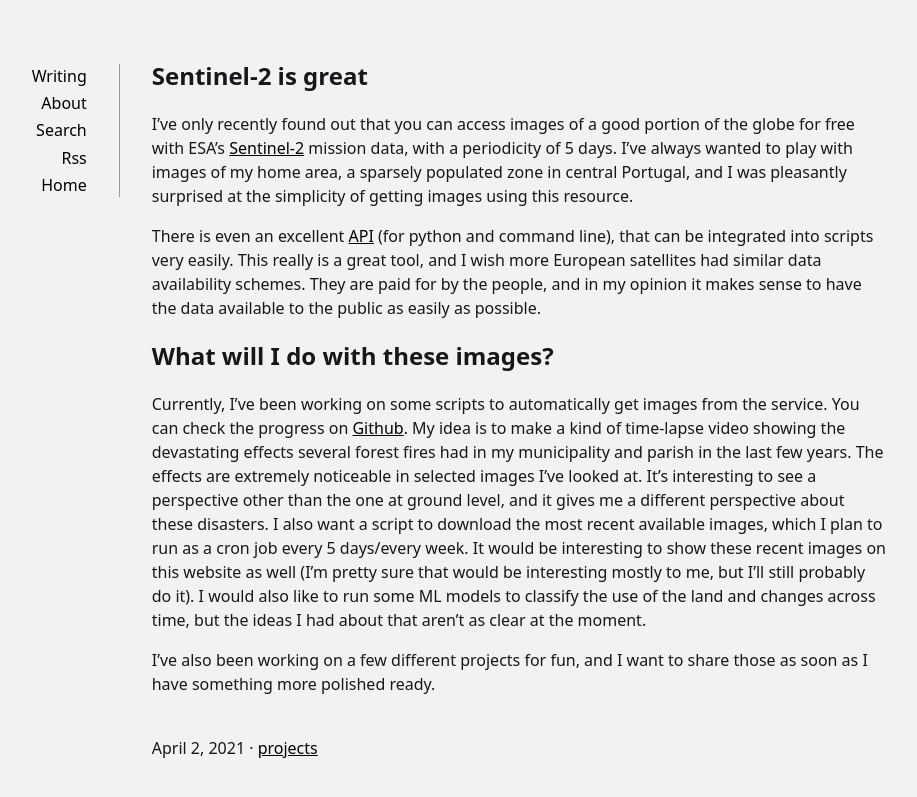
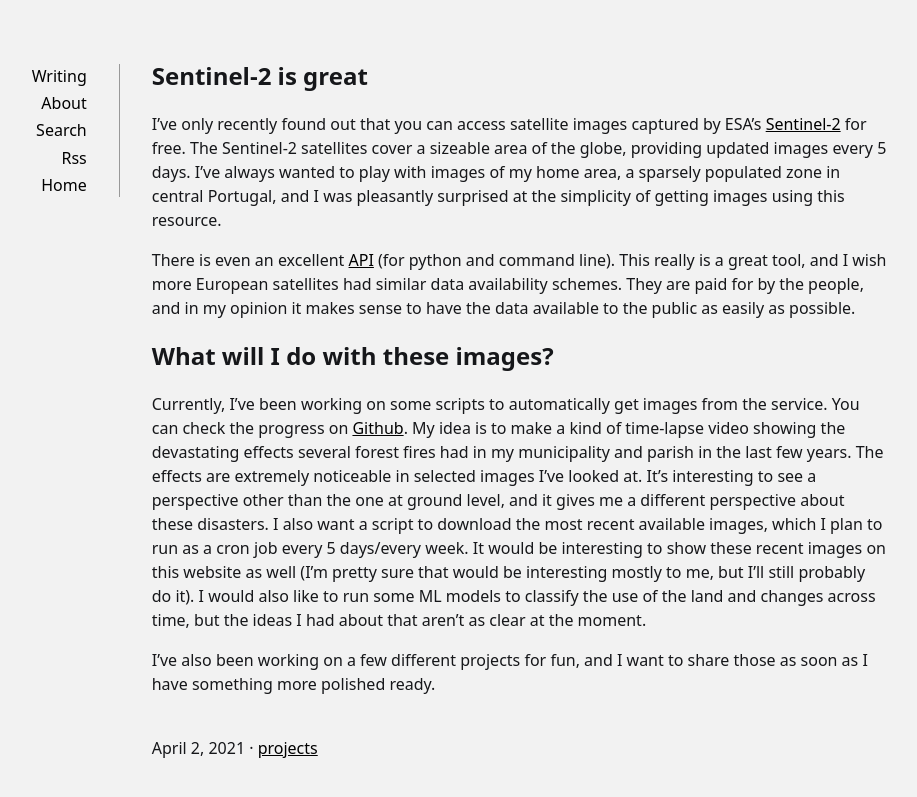
Before and after one commit to fernandeslouro/blog, a Jekyll site: the page built from _posts/2021-04-02-sentinel2-is-great.md, in a window 1280 px wide. Shown: the top 797 px of the page, without its empty margins (201-1118 px from the left). Built offline with Jekyll 4.4.1, drawn with Linux system fonts in a browser that asks for light colours.

Commit message:
correct phrasing of new post

```diff
--- a/_posts/2021-04-02-sentinel2-is-great.md
+++ b/_posts/2021-04-02-sentinel2-is-great.md
@@ -4,10 +4,9 @@ title: Sentinel-2 is great
 tags: [projects]
 ---
 
+I've only recently found out that you can access satellite images captured by ESA's [Sentinel-2](https://sentinel.esa.int/web/sentinel/missions/sentinel-2) for free. The Sentinel-2 satellites cover a sizeable area of the globe, providing updated images every 5 days. I've always wanted to play with images of my home area, a sparsely populated zone in central Portugal, and I was pleasantly surprised at the simplicity of getting images using this resource.
 
-I've only recently found out that you can access images of a good portion of the globe for free with ESA's [Sentinel-2](https://sentinel.esa.int/web/sentinel/missions/sentinel-2) mission data, with a periodicity of 5 days. I've always wanted to play with images of my home area, a sparsely populated zone in central Portugal, and I was pleasantly surprised at the simplicity of getting images using this resource.
-
-There is even an excellent [API](https://github.com/sentinelsat/sentinelsat/tree/98fbe9c8bf20912aa683c106266b422653b61035) (for python and command line), that can be integrated into scripts very easily. This really is a great tool, and I wish more European satellites had similar data availability schemes. They are paid for by the people, and in my opinion it makes sense to have the data available to the public as easily as possible.
+There is even an excellent [API](https://github.com/sentinelsat/sentinelsat/tree/98fbe9c8bf20912aa683c106266b422653b61035) (for python and command line). This really is a great tool, and I wish more European satellites had similar data availability schemes. They are paid for by the people, and in my opinion it makes sense to have the data available to the public as easily as possible.
 
 ## What will I do with these images?
 
```
